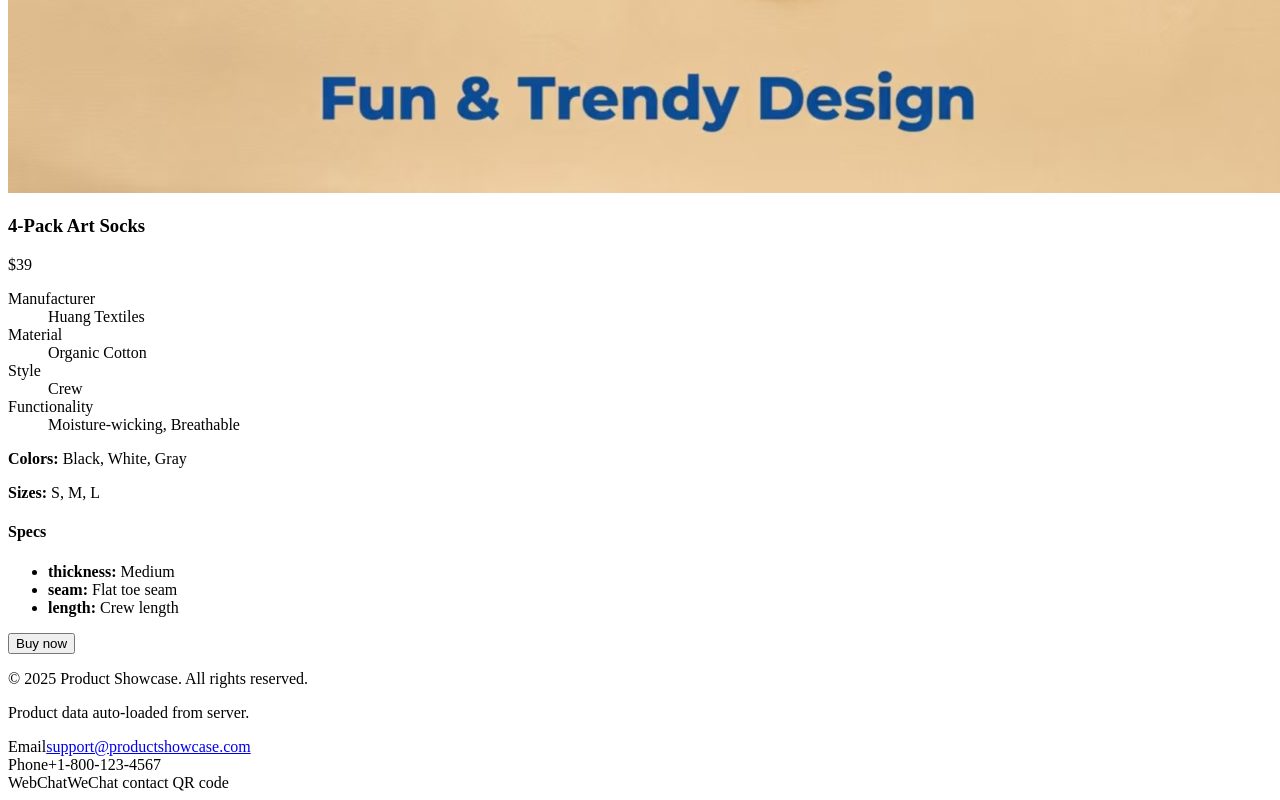
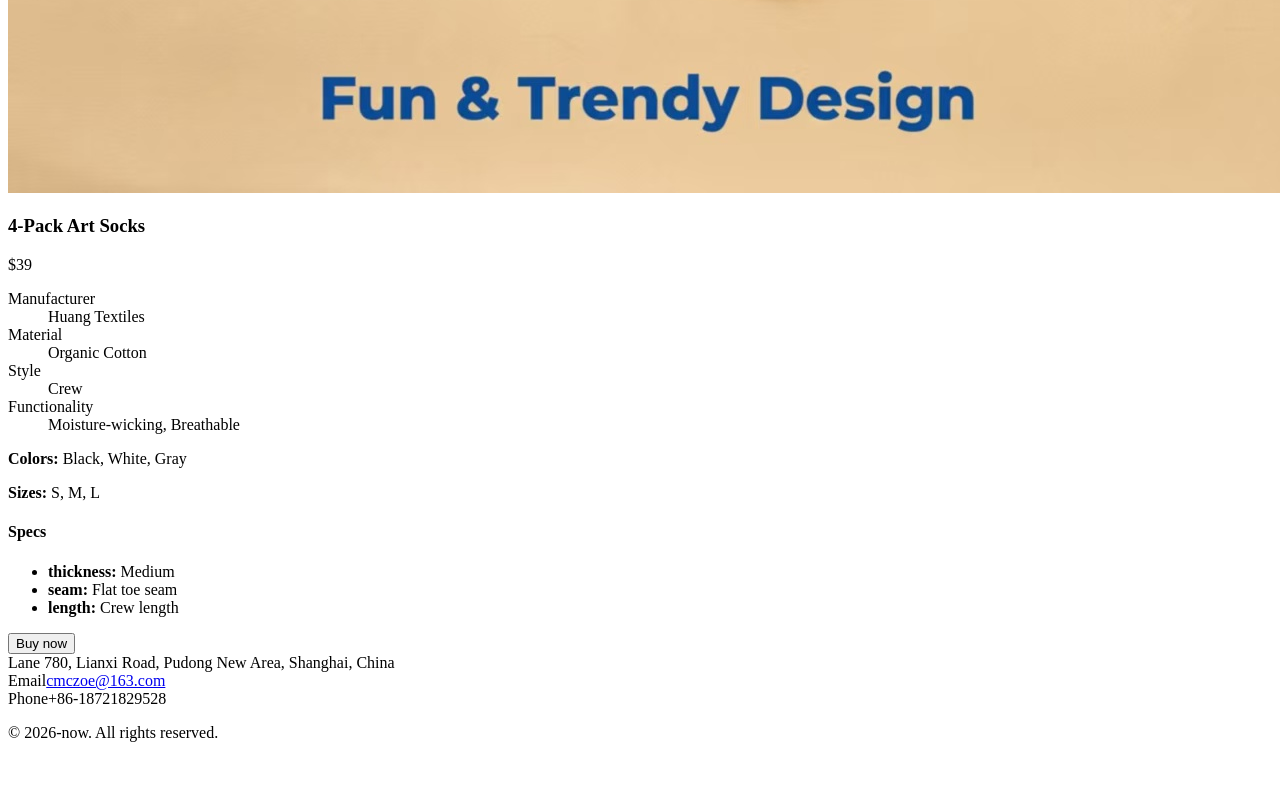
Before and after one commit to huangjinj/sock, a React (Vite) app: page / in a window 1280 px wide. Shown: the part 1416-2216 px from the top of the page. After the commit the page ends 2174 px from the top, so only its background shows below. Built offline with nearby package versions, Linux system fonts and the light colour scheme; the HTML template or start-up script is replaced by a standard one.

Commit message:
Add address

```diff
--- a/src/App.jsx
+++ b/src/App.jsx
@@ -131,9 +131,10 @@ export default function App() {
       </main>
 
       <footer className="site-footer">
-        <p>{t.common.footer.copyright}</p>
-        <p>{t.common.footer.note}</p>
         <div className="footer-contact">
+          <div>
+            <label>{t.common.footer.contact.address}</label>
+          </div>
           <div>
             <label>{t.common.footer.contact.emailLabel}</label>
             <a href={`mailto:${t.common.footer.contact.email}`}>{t.common.footer.contact.email}</a>
@@ -142,11 +143,8 @@ export default function App() {
             <label>{t.common.footer.contact.phoneLabel}</label>
             <span>{t.common.footer.contact.phone}</span>
           </div>
-          <div>
-            <label>{t.common.footer.contact.webChatLabel}</label>
-            <span>{t.common.footer.contact.webChatAlt}</span>
-          </div>
         </div>
+        <p>{t.common.footer.copyright}</p>
       </footer>
     </div>
   )
--- a/src/locales/en-US.json
+++ b/src/locales/en-US.json
@@ -8,13 +8,14 @@
       "siteTitle": "Products"
     },
     "footer": {
-      "copyright": "© 2025 Product Showcase. All rights reserved.",
-      "note": "Product data auto-loaded from server.",
+      "copyright": "© 2026-now. All rights reserved.",
+      "note": "Socks",
       "contact": {
+        "address" : "Lane 780, Lianxi Road, Pudong New Area, Shanghai, China",
         "emailLabel": "Email",
-        "email": "support@productshowcase.com",
+        "email": "cmczoe@163.com",
         "phoneLabel": "Phone",
-        "phone": "+1-800-123-4567",
+        "phone": "+86-18721829528",
         "webChatLabel": "WebChat",
         "webChatAlt": "WeChat contact QR code"
       }
--- a/src/locales/zh-CN.json
+++ b/src/locales/zh-CN.json
@@ -8,13 +8,14 @@
       "siteTitle": "产品"
     },
     "footer": {
-      "copyright": "© 2026 产品展示。保留所有权利。",
-      "note": "产品数据从服务器自动加载。",
+      "copyright": "© 2026-现在 保留所有权利。",
+      "note": "袜子",
       "contact": {
+        "address" : "中国上海浦东新区莲溪路780弄",
         "emailLabel": "电子邮件",
-        "email": "support@productshowcase.com",
+        "email": "cmczoe@163.com",
         "phoneLabel": "电话",
-        "phone": "+1-800-123-4567",
+        "phone": "+86-18721829528",
         "webChatLabel": "Web聊天",
         "webChatAlt": "微信联系二维码"
       }
```
